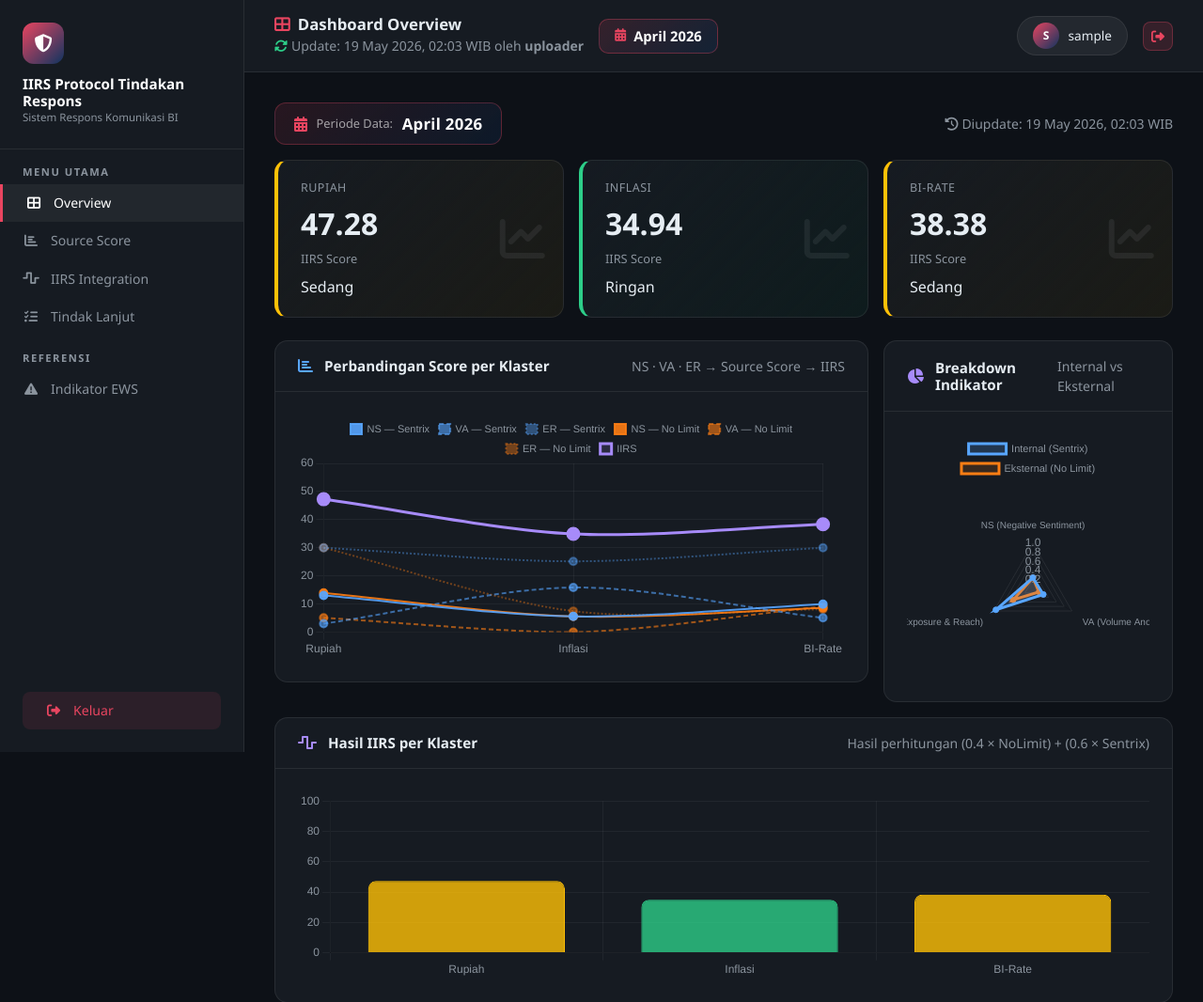
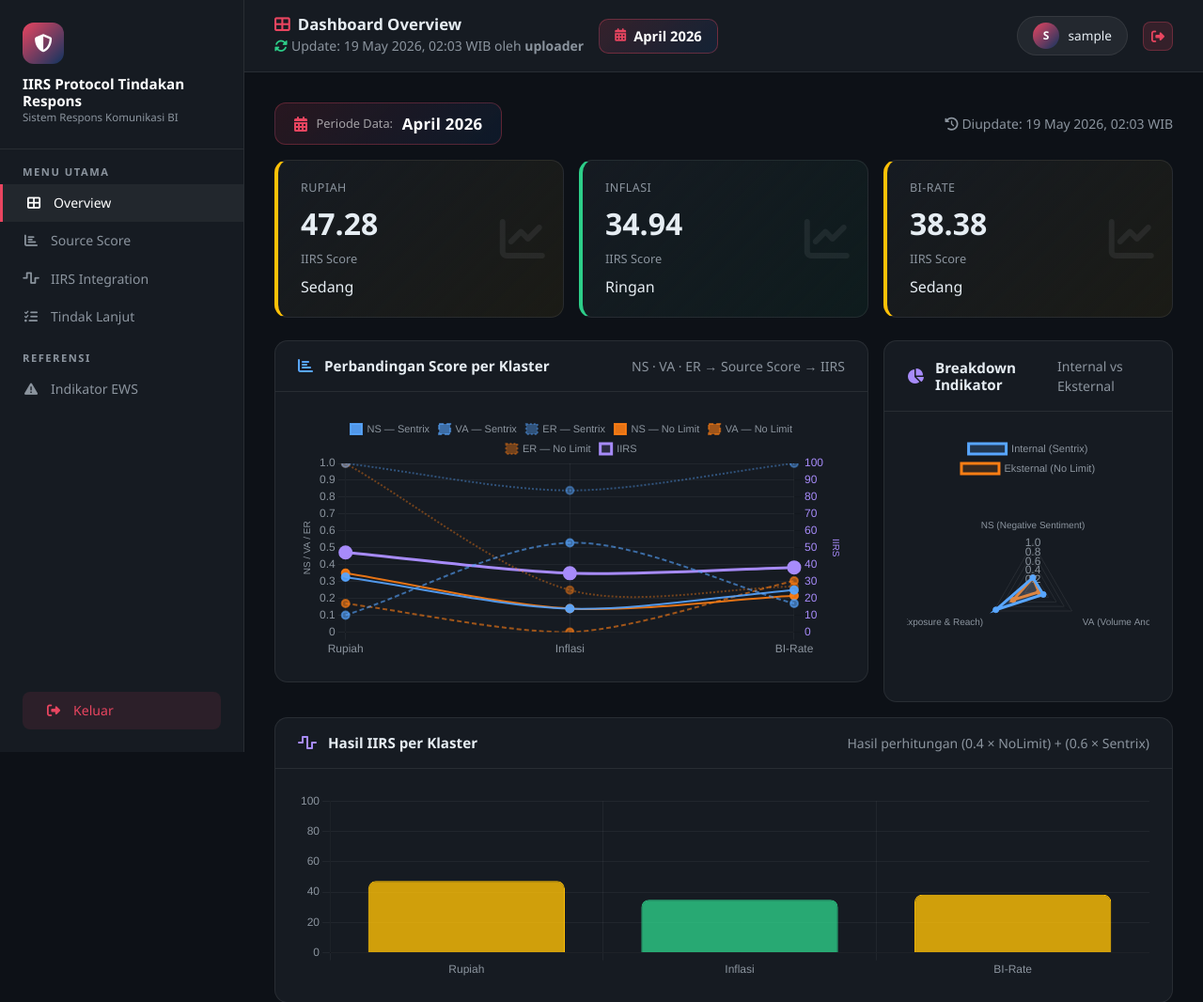
Before and after one commit to pendekarclkp/test_apps, a Flask app: page /dashboard in a window 1280 px wide. Shown: the top 1066 px of the page at 94% size. Run offline with Flask 3, Linux system fonts and the light colour scheme; the visitor is signed in with stand-in values (Sample User, id 1).

Commit message:
Use raw NS/VA/ER values from sheet, dual y-axis for IIRS vs indicators
https://claude.ai/code/session_012KajSB15QHs2faZ4YuFhrV

```diff
--- a/iirs_app/app.py
+++ b/iirs_app/app.py
@@ -445,7 +445,7 @@ def dashboard():
     clusters = [r['cluster'] for r in iirs_list]
     def pick(lookup, cluster, field, weight):
         row = lookup.get(cluster, {})
-        return round(row.get(field, 0) * weight, 3)
+        return round(row.get(field, 0), 4)
 
     return render_template(
         'dashboard.html',
--- a/iirs_app/templates/dashboard.html
+++ b/iirs_app/templates/dashboard.html
@@ -1030,8 +1030,8 @@
         { label: 'NS — No Limit', data: nlNS, borderColor: 'rgba(253,126,20,0.9)', backgroundColor: 'rgba(253,126,20,0.9)', pointRadius: 4, borderWidth: 2, tension: 0.3 },
         { label: 'VA — No Limit', data: nlVA, borderColor: 'rgba(253,126,20,0.6)', backgroundColor: 'rgba(253,126,20,0.6)', pointRadius: 4, borderWidth: 2, borderDash: [5,3], tension: 0.3 },
         { label: 'ER — No Limit', data: nlER, borderColor: 'rgba(253,126,20,0.4)', backgroundColor: 'rgba(253,126,20,0.4)', pointRadius: 4, borderWidth: 2, borderDash: [2,2], tension: 0.3 },
-        // IIRS (ungu, hasil akhir)
-        { label: 'IIRS', data: iirsData, borderColor: '#a78bfa', backgroundColor: 'rgba(167,139,250,0.15)', pointBackgroundColor: '#a78bfa', pointRadius: 6, borderWidth: 3, tension: 0.3 },
+        // IIRS (ungu, hasil akhir) — sumbu kanan
+        { label: 'IIRS', data: iirsData, yAxisID: 'y1', borderColor: '#a78bfa', backgroundColor: 'rgba(167,139,250,0.15)', pointBackgroundColor: '#a78bfa', pointRadius: 6, borderWidth: 3, tension: 0.3 },
       ]
     },
     options: {
@@ -1039,7 +1039,8 @@
       plugins: { legend: { labels: { color: '#8b949e', font: { size: 11 }, boxWidth: 12 } } },
       scales: {
         x: { grid: { color: 'rgba(255,255,255,0.05)' }, ticks: { color: '#8b949e' } },
-        y: { grid: { color: 'rgba(255,255,255,0.05)' }, ticks: { color: '#8b949e' }, min: 0, max: 60 }
+        y:  { position: 'left',  grid: { color: 'rgba(255,255,255,0.05)' }, ticks: { color: '#8b949e' }, min: 0, max: 1, title: { display: true, text: 'NS / VA / ER', color: '#8b949e', font: { size: 10 } } },
+        y1: { position: 'right', grid: { drawOnChartArea: false }, ticks: { color: '#a78bfa' }, min: 0, max: 100, title: { display: true, text: 'IIRS', color: '#a78bfa', font: { size: 10 } } }
       }
     }
   });
```
